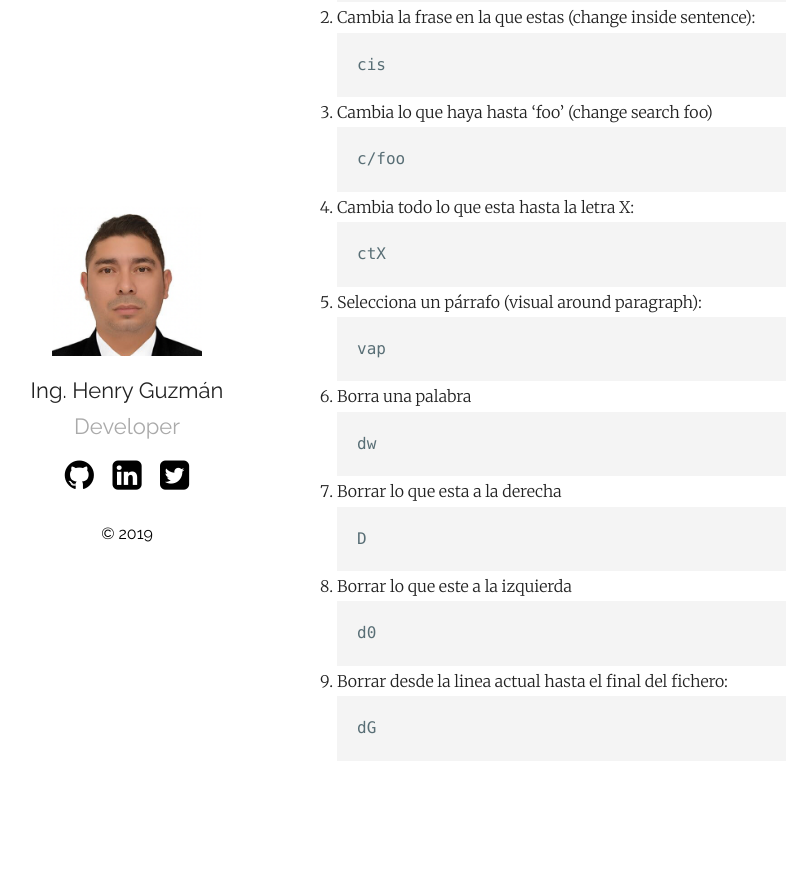
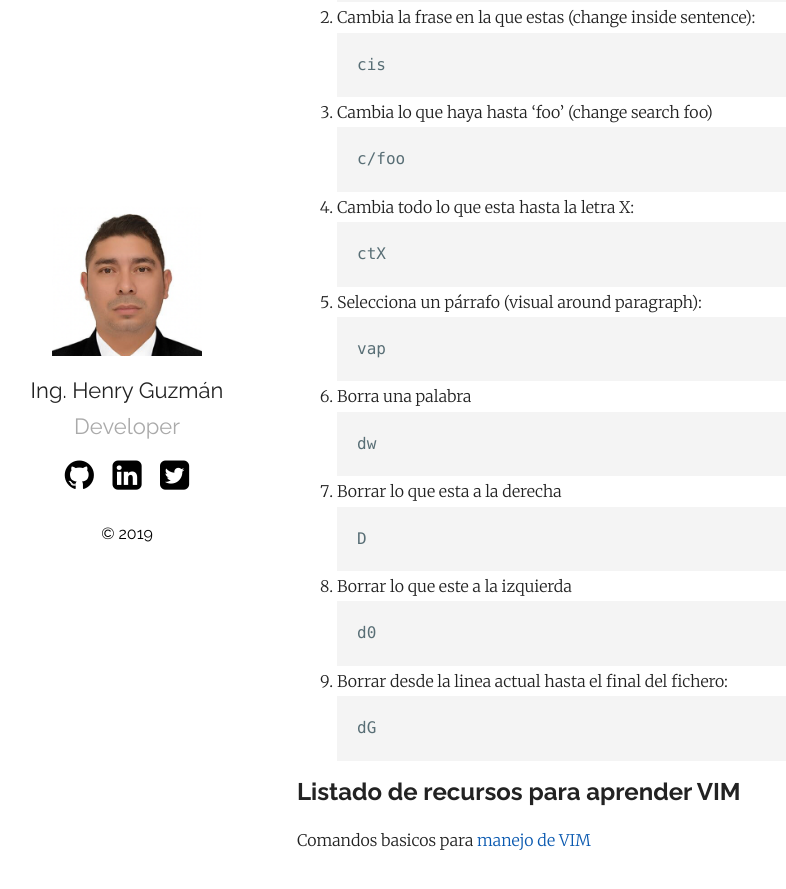
Before and after one commit to hguzman/hguzman.github.io, a Jekyll site: the page built from _posts/2019-11-29-listado-de-comandos-utiles-para-trabajar-en.vim.markdown, in a window 1280 px wide and 900 px high, scrolled down 2979 px. Shown: the top 889 px of the window, without its empty margins (58-844 px from the left). Built offline with Jekyll 4.4.1, drawn with Linux system fonts in a browser that asks for light colours; comment, search, counter and statistics services are not loaded; before the commit the page ends 3785 px from its top, so only the background shows below that.

Commit message:
Adiciono cambios en e blog

````diff
--- a/_posts/2019-11-29-listado-de-comandos-utiles-para-trabajar-en.vim.markdown
+++ b/_posts/2019-11-29-listado-de-comandos-utiles-para-trabajar-en.vim.markdown
@@ -153,5 +153,10 @@ d0
 dG
 ```
 
+## Listado de recursos para aprender VIM
+
+Comandos basicos para [manejo de VIM][comandos]
+
 [introduccion]: https://hipertextual.com/archivo/2014/09/como-usar-vim-1-introduccion-a-vim/
 [surround]: https://github.com/tpope/vim-surround
+[comandos]: https://vim.rtorr.com/lang/es_es
````
